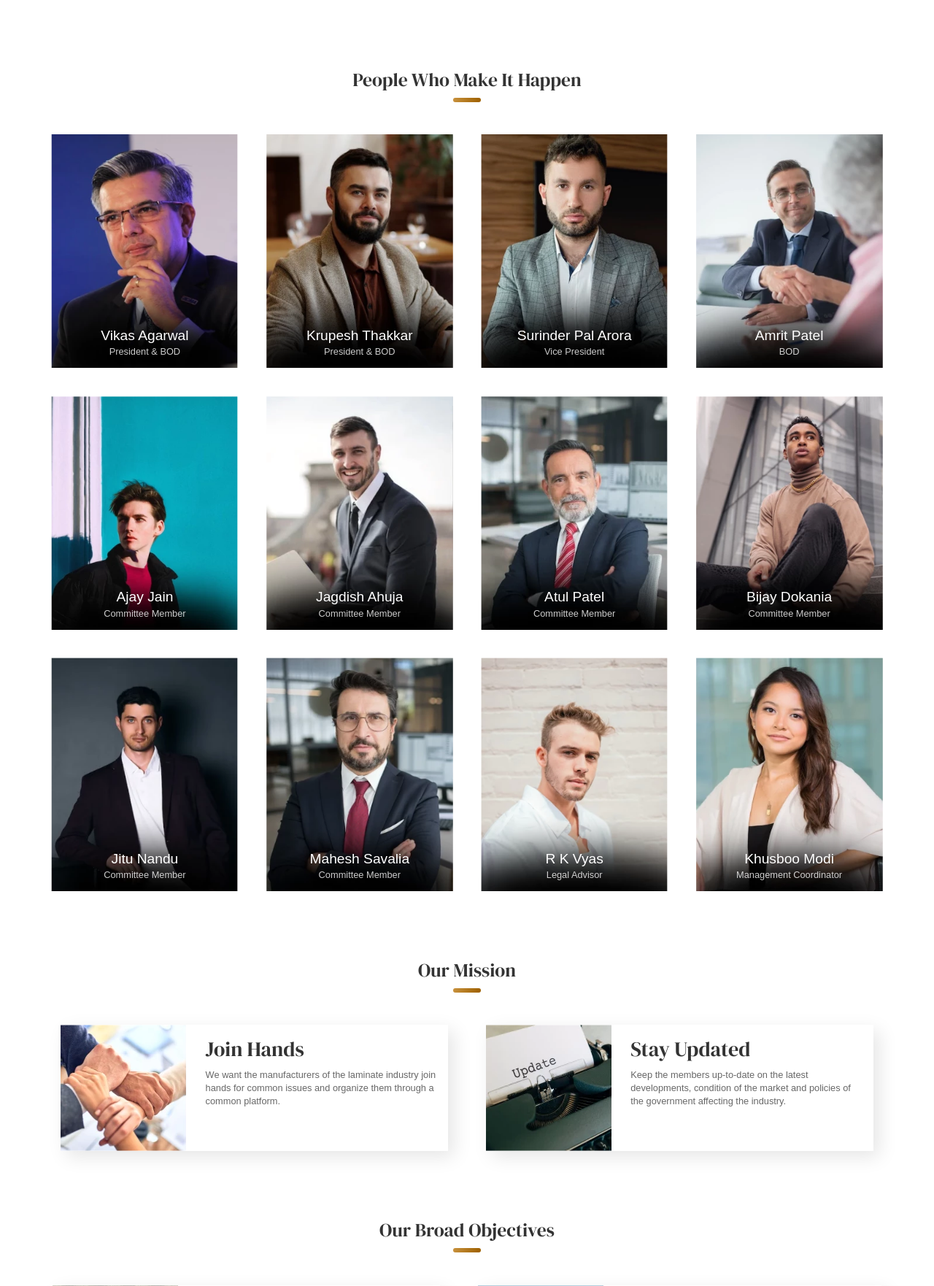
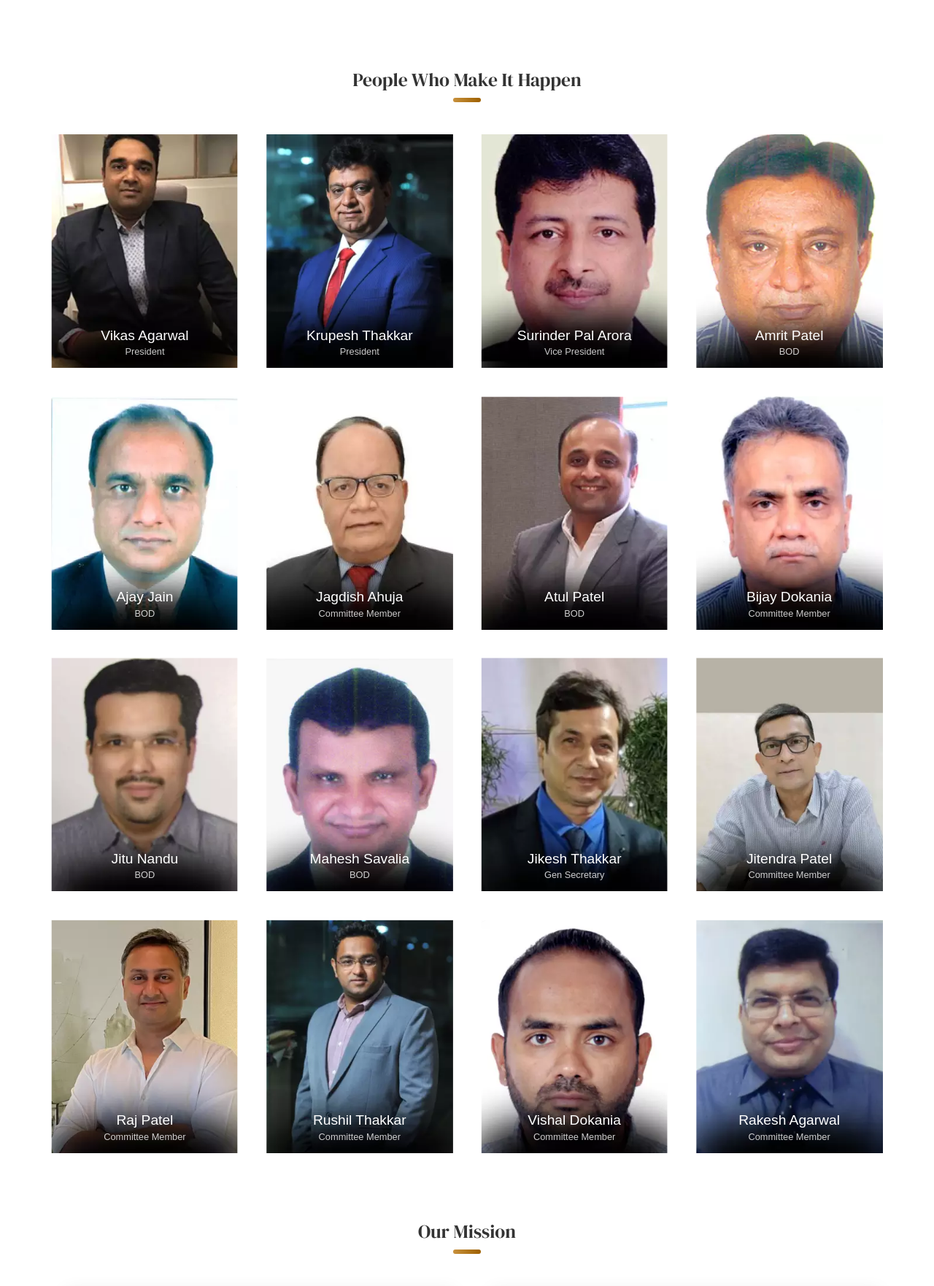
Before and after one commit to hunardesign/ilma, a PHP site: page /phpmail/about/index.html in a window 1280 px wide. Shown: the part 806-2568 px from the top of the page at 73% size. Run offline with PHP 8.4, Linux system fonts and the light colour scheme; some libraries are stand-ins or nearby versions.

Commit message:
updated images

```diff
--- a/about/index.html
+++ b/about/index.html
@@ -72,11 +72,11 @@
 
                     <div class="person VikasAgarwal">
                         <div class="personName">Vikas Agarwal</div>
-                        <div class="personPosition">President & BOD</div>
+                        <div class="personPosition">President</div>
                     </div>
                     <div class="person KrupeshThakkar">
                         <div class="personName">Krupesh Thakkar</div>
-                        <div class="personPosition">President & BOD</div>
+                        <div class="personPosition">President</div>
                     </div>
                     <div class="person SurinderPalArora">
                         <div class="personName">Surinder Pal Arora</div>
@@ -88,7 +88,7 @@
                     </div>
                     <div class="person AjayJain">
                         <div class="personName">Ajay Jain</div>
-                        <div class="personPosition">Committee Member</div>
+                        <div class="personPosition">BOD</div>
                     </div>
                     <div class="person JagdishAhuja">
                         <div class="personName">Jagdish Ahuja</div>
@@ -96,7 +96,7 @@
                     </div>
                     <div class="person AtulPatel">
                         <div class="personName">Atul Patel</div>
-                        <div class="personPosition">Committee Member</div>
+                        <div class="personPosition">BOD</div>
                     </div>
                     <div class="person BijayDokania">
                         <div class="personName">Bijay Dokania</div>
@@ -104,19 +104,35 @@
                     </div>
                     <div class="person JituNandu">
                         <div class="personName">Jitu Nandu</div>
-                        <div class="personPosition">Committee Member</div>
+                        <div class="personPosition">BOD</div>
                     </div>
                     <div class="person MaheshSavalia">
                         <div class="personName">Mahesh Savalia</div>
+                        <div class="personPosition">BOD</div>
+                    </div>
+                    <div class="person JikeshThakkar">
+                        <div class="personName">Jikesh Thakkar</div>
+                        <div class="personPosition">Gen Secretary</div>
+                    </div>
+                    <div class="person JitendraPatel">
+                        <div class="personName">Jitendra Patel</div>
                         <div class="personPosition">Committee Member</div>
                     </div>
-                    <div class="person RKVyas">
-                        <div class="personName">R K Vyas</div>
-                        <div class="personPosition">Legal Advisor</div>
+                    <div class="person RajPatel">
+                      <div class="personName">Raj Patel</div>
+                      <div class="personPosition">Committee Member</div>
                     </div>
-                    <div class="person KhusbooModi">
-                        <div class="personName">Khusboo Modi</div>
-                        <div class="personPosition">Management Coordinator</div>
+                      <div class="person RushilThakkar">
+                        <div class="personName">Rushil Thakkar</div>
+                        <div class="personPosition">Committee Member</div>
+                    </div>
+                    <div class="person VishalDokania">
+                      <div class="personName">Vishal Dokania</div>
+                      <div class="personPosition">Committee Member</div>
+                    </div>
+                    <div class="person RakeshAgarwal">
+                      <div class="personName">Rakesh Agarwal</div>
+                      <div class="personPosition">Committee Member</div>
                     </div>
 
                 </div>
--- a/style.css
+++ b/style.css
@@ -491,13 +491,33 @@ background-color: #9E6000;
     background-size: cover;
     background-repeat: no-repeat;
 }
-.RKVyas{
-    background: url("assets/R\ K\ Vyas.webp");
+.JikeshThakkar{
+    background: url("assets/Jikesh\ Thakkar.webp");
     background-size: cover;
     background-repeat: no-repeat;
 }
-.KhusbooModi{
-    background: url("assets/Khusboo\ Modi.webp");
+.JitendraPatel{
+    background: url("assets/Jitendra\ Patel.webp");
+    background-size: cover;
+    background-repeat: no-repeat;
+}
+.RajPatel{
+    background: url("assets/Raj\ Patel.webp");
+    background-size: cover;
+    background-repeat: no-repeat;
+}
+.RushilThakkar{
+    background: url("assets/Rushil\ Thakkar.webp");
+    background-size: cover;
+    background-repeat: no-repeat;
+}
+.VishalDokania{
+    background: url("assets/Vishal\ Dokania.webp");
+    background-size: cover;
+    background-repeat: no-repeat;
+}
+.RakeshAgarwal{
+    background: url("assets/Rakesh\ Agarwal.webp");
     background-size: cover;
     background-repeat: no-repeat;
 }
```
Also changed, not shown: other parts of style.css (+35 -27 lines), index.html (+10 -10 lines), assets/Ajay Jain.webp, assets/Amrit Patel.webp, assets/Atul Patel.webp, assets/Bijay Dokania.webp, assets/Jagdish Ahuja.webp, assets/Jikesh Thakkar.webp (added), assets/Jitendra Patel.webp (added), assets/Jitu Nandu.webp, assets/Krupesh Thakkar.webp, assets/Mahesh Savalia.webp, assets/Raj Patel.webp (added), assets/Rakesh Agarwal.webp (added), 4 more files.
